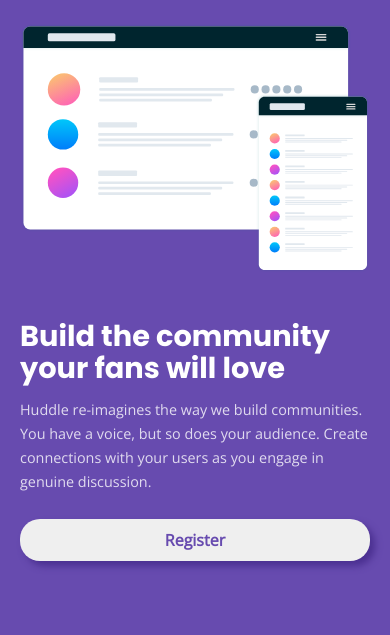
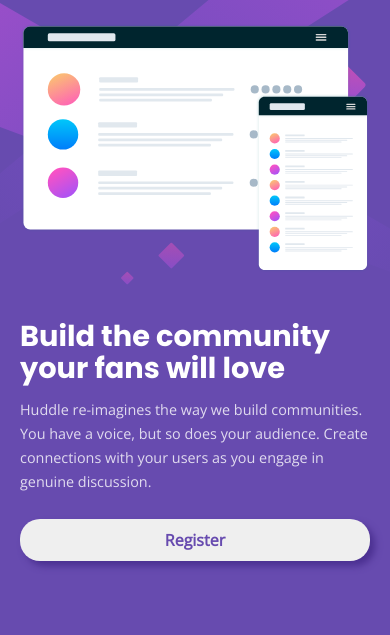
Before and after one commit to larrykevin/landing-page, a website: page index.html in a window 390 px wide. Shown: the part 89-724 px from the top of the page. Drawn offline with nearby package versions, Linux system fonts and the light colour scheme; files whose address does not match are found by name.

Commit message:
Agregando fondos

```diff
--- a/style/main.css
+++ b/style/main.css
@@ -4,7 +4,7 @@
    font-size: 16px;
    color: #ffffffcc;
    background-color: #674baf;
-   background-image: url('images/bg-desktop.svg');
+   background-image: url('../images/bg-desktop.svg');
    background-repeat: no-repeat;
    background-position-x: center;
    background-size: cover;
@@ -105,14 +105,14 @@
 
 @media screen and (min-width: 1440px) {
    body {
-      background-image: url('images/bg-desktop.svg');
+      background-image: url('../images/bg-desktop.svg');
       width: 1440px;
       transition: 0.1s;
    }
 }
 @media screen and (max-width: 1439px) {
    body {
-      background-image: url('images/bg-desktop.svg');
+      background-image: url('../images/bg-desktop.svg');
       background-position: center;
       background-size: cover;
       transition: 0.1s;
@@ -130,7 +130,7 @@
 @media screen and (max-width: 768px) {
    body {
       font-size: 0.9rem;
-      background-image: url('images/bg-mobile.svg');
+      background-image: url('../images/bg-mobile.svg');
       background-size: cover;
       background-repeat: no-repeat;
       transition: 0.1s;
@@ -163,7 +163,7 @@
 @media screen and (max-width: 426px) {
    body {
       font-size: 0.9rem;
-      background-image: url('images/bg-mobile.svg');
+      background-image: url('../images/bg-mobile.svg');
       background-repeat: no-repeat;
       background-position-y: -14px;
       background-size: contain;
@@ -209,7 +209,7 @@
 @media screen and (max-width: 375px) {
    body {
       font-size: 0.9rem;
-      background-image: url('images/bg-mobile.svg');
+      background-image: url('../images/bg-mobile.svg');
       background-repeat: no-repeat;
       background-position-y: -15px;
       background-size: contain;
```
